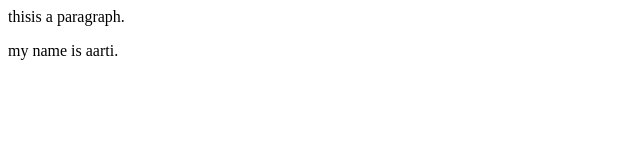
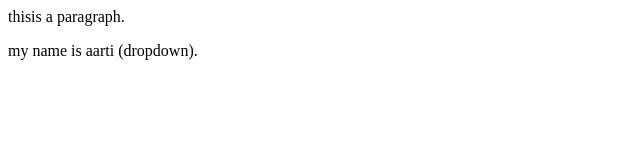
Before and after one commit to aarti-21-06/localRepo, a plain HTML site: page index.html in a window 1280 px wide. Shown: the full height of the page, 0-640 px from the left. Drawn offline with Linux system fonts and the light colour scheme.

```diff
--- a/index.html
+++ b/index.html
@@ -1,2 +1,2 @@
 <p>thisis a paragraph.</p>
-<p>my name is aarti.</p>
+<p>my name is aarti (dropdown).</p>
```
